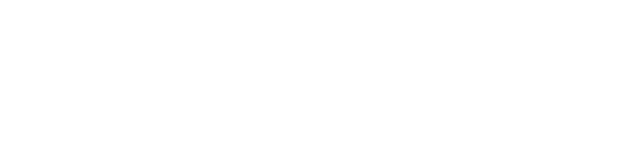
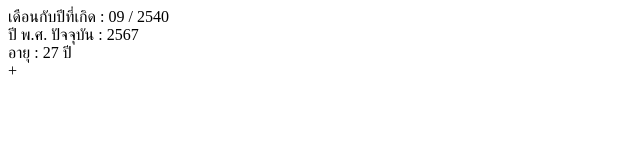
Before and after one commit to Ohm2777/fristvueproject, a plain HTML site: page index.html/index.html in a window 1280 px wide. Shown: the whole page, without its empty margins (0-640 px from the left). Drawn offline with nearby package versions, Linux system fonts and the light colour scheme.

Commit message:
first commit

```diff
--- a/index.html/index.html
+++ b/index.html/index.html
@@ -1,11 +1,72 @@
 <!DOCTYPE html>
+
 <html lang="en">
+
 <head>
-    <meta charset="UTF-8">
-    <meta name="viewport" content="width=device-width, initial-scale=1.0">
-    <title>Document</title>
+
+	<meta charset="UTF-8">
+
+	<meta http-equiv="X-UA-Compatible" content="IE=edge">
+
+	<meta name="viewport" content="width=device-width, initial-scale=1.0">
+
+	<title>การใช้งานเบื้องต้น vue.js</title>
+
+	<script src="https://unpkg.com/vue@3/dist/vue.global.js"></script>
+
 </head>
+
 <body>
 
-</body>
+    <div id="app2">
+
+    	เดือนกับปีที่เกิด : {{month + ' / ' + year}} <br>
+
+    	ปี พ.ศ. ปัจจุบัน : {{thisYear}} <br>
+
+    	อายุ :   {{age()}} ปี
+
+    </div>
+
+
+<script>
+
+	Vue.createApp({
+
+    	data() {
+
+        	return {
+
+            	month   	: '09',
+
+            	year    	: '2540',
+
+            	thisYear	: new Date().getFullYear() + 543
+
+        	}
+
+    	},
+
+     	methods : {
+
+        	age() {
+
+            	return this.thisYear - this.year
+
+        	}
+
+    	}
+
+	}).mount('#app2');
+
+</script>
+
+<script>
+
+
+
+</script>
+
 </html>
+
++
```
